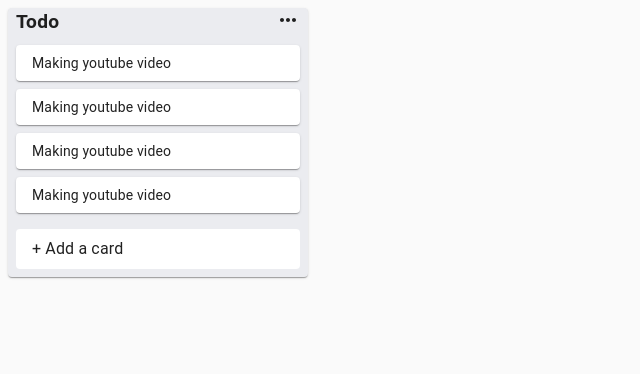
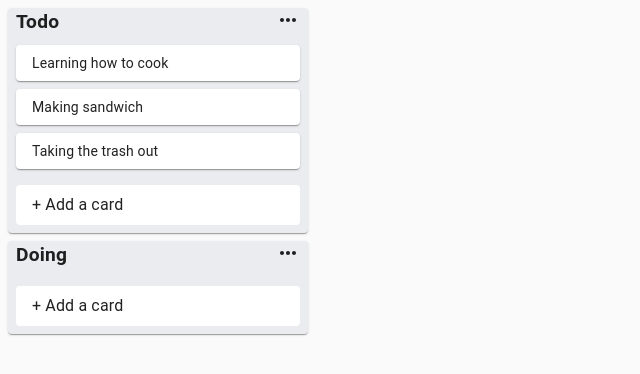
Before and after one commit to jontheartist/React-Clone-MaterialUI, a React (Create React App) app: page / in a window 1280 px wide. Shown: the top 374 px of the page, without its empty margins (0-640 px from the left). Built offline with nearby package versions, Linux system fonts and the light colour scheme.

Commit message:
initalizing ata

```diff
--- a/src/App.js
+++ b/src/App.js
@@ -1,12 +1,19 @@
-import React from 'react';
+import React, { useState } from 'react';
 import List from "./components /List/List";
+import store from "./utilis/store"
 
 
 function App() {
+  const [data, setData] = useState(store)
   return (
 
     <div>
-      <List />
+      {data.listIds.map((listId) => {
+        const list = data.lists[listId];
+        return <List list={list} key={listId} />
+      })}
+
+
     </div>
 
   );
--- a/src/components /List/Card.js
+++ b/src/components /Card.js
@@ -10,19 +10,12 @@
     },
 }))
 
-
-
-const Card = () => {
+export default function Card({ card }) {
     const classes = useStyle();
-
-
-
 
     return (
         <div>
-            <Paper className={classes.card}>Making youtube video </Paper>
+            <Paper className={classes.card}>{card.title}</Paper>
         </div>
     );
 }
-
-export default Card;
--- a/src/components /List/List.js
+++ b/src/components /List/List.js
@@ -2,7 +2,7 @@
 import { Paper, Typography, CssBaseline } from '@material-ui/core';
 import { makeStyles } from "@material-ui/core/styles";
 import Title from './Title';
-import Card from "./Card";
+import Card from "../Card";
 import InputContainer from '../Input/InputContainer';
 
 
@@ -14,22 +14,19 @@
 
     },
 }));
-const List = () => {
+export default function List({ list }) {
     const classes = useStyle();
     return (
         <div>
             <Paper className={classes.root}>
                 <CssBaseline />
-                <Title />
-                <Card />
-                <Card />
-                <Card />
-                <Card />
+                <Title title={list.title} />
+                {list.cards.map((card) => (
+                    <Card key={card.id} card={card} />
+                ))}
+
                 <InputContainer />
-
             </Paper>
         </div>
     )
 }
-
-export default List
--- a/src/components /List/Title.js
+++ b/src/components /List/Title.js
@@ -26,7 +26,7 @@
 }))
 
 
-function Title() {
+function Title({ title }) {
     const [open, setOpen] = useState(false);
     const classes = useStyle();
 
@@ -36,7 +36,7 @@
                 <div>
                     <InputBase
                         autoFocus
-                        value="Todo"
+                        value={title}
                         inputProps={{
                             className: classes.input,
                         }}
@@ -49,8 +49,8 @@
                         <Typography
                             onClick={() => setOpen(!open)}
                             className={classes.editableTitle}>
-                            Todo
-                            </Typography>
+                            {title}
+                        </Typography>
                         <MoreHorizIcon />
                     </div>
                 )
```
